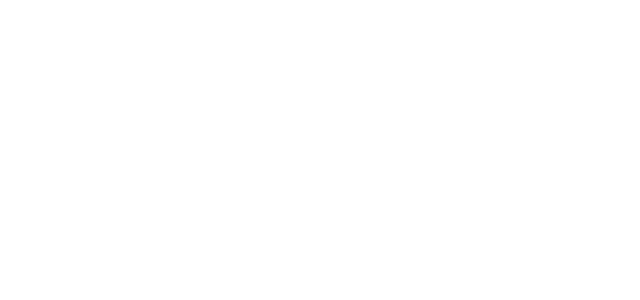
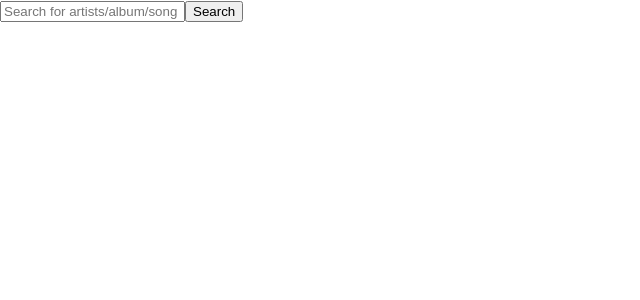
Before and after one commit to chinduja-net/Ljudio-group5, a React (Vite) app in the folder Frontend/: page / in a window 1280 px wide. Shown: the top 300 px of the page, without its empty margins (0-640 px from the left). Built offline with nearby package versions, Linux system fonts and the light colour scheme.

Commit message:
Created a searchbar, connected its input value to a useRef Hook and sent it to the fetch request
Co-authored-by: chinduja-net <chinduja-net@users.noreply.github.com>

```diff
--- a/Frontend/src/App.jsx
+++ b/Frontend/src/App.jsx
@@ -1,10 +1,14 @@
 import React, { useState } from 'react';
 import './App.css';
+
+import SearchBar from "./SearchBar"
 
 function App() {
   const [count, setCount] = useState(0);
 
-  return <div className="App"></div>;
+  return <div className="App">
+    <SearchBar/>
+  </div>;
 }
 
 export default App;
--- /dev/null
+++ b/Frontend/src/SearchBar.jsx
@@ -0,0 +1,39 @@
+import React, { useRef } from "react"
+
+function SearchBar() {
+	let searchInput = useRef(null)
+
+	async function fetchApi() {
+		const response = await fetch(
+			`https://yt-music-api.herokuapp.com/api/yt/search/${searchInput.current.value}`,
+			{
+				method: "GET",
+				headers: {
+					"Content-Type": "application/json",
+				},
+			},
+		)
+		const searchResult = await response.json()
+		console.log(searchResult)
+	}
+
+	return (
+		<>
+			<form
+				onSubmit={(e) => {
+					e.preventDefault()
+					fetchApi()
+				}}
+			>
+				<input
+					type="text"
+					ref={searchInput}
+					placeholder="Search for artists/album/song"
+				/>
+				<button type="submit">Search</button>
+			</form>
+		</>
+	)
+}
+
+export default SearchBar
```
